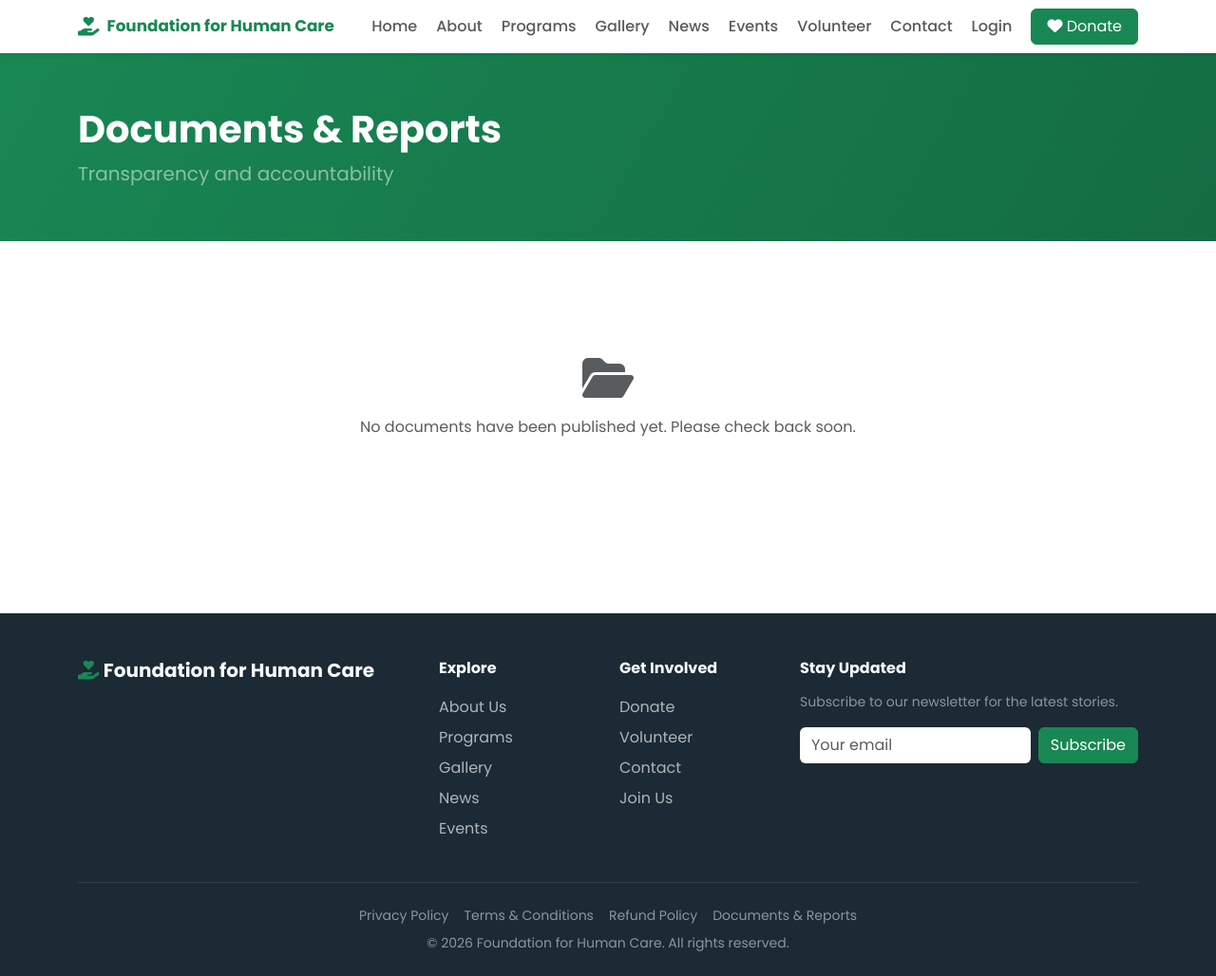
After one commit to VenkyJallella/Foundation-for-Human-Care, a Django app: page /documents/ in a window 1280 px wide. The commit adds this page. Shown: the whole page at 95% size. Run offline with Django 5.2, Linux system fonts and the light colour scheme; data comes from the database, SQL or seed files in the repository; data that the repository does not hold is empty; parts of the project's set-up code (start-up, migrations or seed data) failed here and were passed over.

Commit message:
Add NGO compliance features: policy pages, roles, docs, 80G receipts
- Policy pages (Privacy, Terms, Refund/Cancellation) with admin-editable
  text and sensible org-aware defaults; linked in the footer. Required to
  activate Razorpay live donations.
- Legal/registration fields (legal name, PAN, registration no., 12A, 80G)
  in Site Settings; shown on donation receipts with an 80G tax-deduction note.
- Documents & Reports section (Document model + public page) for publishing
  annual reports, certificates, and governance docs.
- setup_roles management command creating staff permission groups
  (Content Editors, Volunteer Coordinators, Supporters & Donations read-only)
  for safe delegated admin access.

Co-Authored-By: Claude Opus 4.8 (1M context) <noreply@anthropic.com>

```diff
--- a/core/models.py
+++ b/core/models.py
@@ -42,6 +42,24 @@ class SiteSetting(models.Model):
     # Bank / UPI details (shown as a fallback giving option)
     bank_details = models.TextField(blank=True)
 
+    # Legal / registration (shown on receipts & policy pages when filled in)
+    legal_name = models.CharField(
+        max_length=200, blank=True,
+        help_text="Registered legal name, if different from the display name.",
+    )
+    pan_number = models.CharField("PAN", max_length=20, blank=True)
+    registration_number = models.CharField(
+        max_length=80, blank=True,
+        help_text="Trust / Society / Section 8 registration number.",
+    )
+    reg_12a_number = models.CharField("12A registration no.", max_length=80, blank=True)
+    reg_80g_number = models.CharField("80G registration no.", max_length=80, blank=True)
+
+    # Policy pages (admin-editable; sensible defaults shown if left blank)
+    privacy_policy = models.TextField(blank=True)
+    terms_conditions = models.TextField(blank=True)
+    refund_policy = models.TextField(blank=True)
+
     class Meta:
         verbose_name = "Site setting"
         verbose_name_plural = "Site settings"
@@ -83,3 +101,29 @@ class ContactMessage(models.Model):
 
     def __str__(self):
         return f"{self.name} — {self.subject or 'No subject'}"
+
+
+class Document(models.Model):
+    """Public transparency documents — annual reports, certificates, etc."""
+
+    class Category(models.TextChoices):
+        ANNUAL_REPORT = "annual_report", "Annual Report"
+        FINANCIAL = "financial", "Financial Statement"
+        CERTIFICATE = "certificate", "Registration / Certificate"
+        POLICY = "policy", "Policy"
+        OTHER = "other", "Other"
+
+    title = models.CharField(max_length=200)
+    category = models.CharField(
+        max_length=20, choices=Category.choices, default=Category.OTHER
+    )
+    file = models.FileField(upload_to="documents/")
+    description = models.CharField(max_length=255, blank=True)
+    is_published = models.BooleanField(default=True)
+    uploaded = models.DateTimeField(auto_now_add=True)
+
+    class Meta:
+        ordering = ("category", "-uploaded")
+
+    def __str__(self):
+        return self.title
--- a/core/urls.py
+++ b/core/urls.py
@@ -9,4 +9,8 @@ urlpatterns = [
     path("about/", views.about, name="about"),
     path("contact/", views.contact, name="contact"),
     path("newsletter/subscribe/", views.newsletter_subscribe, name="newsletter_subscribe"),
+    path("privacy/", views.privacy, name="privacy"),
+    path("terms/", views.terms, name="terms"),
+    path("refund/", views.refund, name="refund"),
+    path("documents/", views.documents, name="documents"),
 ]
--- a/core/views.py
+++ b/core/views.py
@@ -25,6 +25,76 @@ def home(request):
 
 def about(request):
     return render(request, "core/about.html")
+
+
+def _legal_page(request, title, custom_text, default_text):
+    return render(
+        request,
+        "core/legal_page.html",
+        {"page_title": title, "body": custom_text.strip() or default_text},
+    )
+
+
+def privacy(request):
+    from .models import SiteSetting
+
+    org = SiteSetting.load()
+    default = (
+        f"{org.org_name} respects your privacy. We collect only the information you "
+        "provide (such as name, email and phone) when you donate, register, volunteer "
+        "or contact us, and we use it solely to carry out our charitable work and to "
+        "communicate with you.\n\n"
+        "We do not sell or rent your personal information to anyone. Online payments "
+        "are processed securely by our payment partner (Razorpay); we do not store "
+        "your card or bank details on our servers.\n\n"
+        "You may request access to, correction of, or deletion of your personal data "
+        f"at any time by contacting us at {org.email or 'our contact email'}."
+    )
+    return _legal_page(request, "Privacy Policy", org.privacy_policy, default)
+
+
+def terms(request):
+    from .models import SiteSetting
+
+    org = SiteSetting.load()
+    default = (
+        f"By using the {org.org_name} website you agree to these terms.\n\n"
+        "The content on this site is provided for information about our charitable "
+        "activities. Donations made through this site are voluntary contributions to "
+        f"support the work of {org.org_name} and are used at the organisation's "
+        "discretion towards its charitable objectives.\n\n"
+        "We make every effort to keep information accurate and up to date, but we make "
+        "no warranties as to its completeness. We reserve the right to update these "
+        "terms at any time."
+    )
+    return _legal_page(request, "Terms & Conditions", org.terms_conditions, default)
+
+
+def refund(request):
+    from .models import SiteSetting
+
+    org = SiteSetting.load()
+    default = (
+        "Donations are voluntary contributions and are generally non-refundable.\n\n"
+        "If you believe a donation was made in error, or you were charged incorrectly "
+        "(for example a duplicate transaction), please contact us within 7 days at "
+        f"{org.email or 'our contact email'} with the transaction details. Genuine "
+        "erroneous or duplicate payments will be reviewed and, where appropriate, "
+        "refunded to the original payment method within 5–7 working days.\n\n"
+        "Once a donation receipt has been issued for tax purposes, a refund may not be "
+        "possible."
+    )
+    return _legal_page(request, "Refund & Cancellation Policy", org.refund_policy, default)
+
+
+def documents(request):
+    from .models import Document
+
+    docs = Document.objects.filter(is_published=True)
+    grouped = {}
+    for doc in docs:
+        grouped.setdefault(doc.get_category_display(), []).append(doc)
+    return render(request, "core/documents.html", {"grouped_documents": grouped})
 
 
 def contact(request):
--- /dev/null
+++ b/templates/core/documents.html
@@ -0,0 +1,30 @@
+{% extends "base.html" %}
+{% block title %}Documents & Reports — {{ org.org_name }}{% endblock %}
+{% block content %}
+{% include "partials/page_header.html" with title="Documents & Reports" subtitle="Transparency and accountability" %}
+<section class="section">
+  <div class="container">
+    {% if grouped_documents %}
+      {% for category, docs in grouped_documents.items %}
+        <h4 class="section-title mb-3">{{ category }}</h4>
+        <div class="list-group mb-5 shadow-sm">
+          {% for doc in docs %}
+            <a href="{{ doc.file.url }}" target="_blank" class="list-group-item list-group-item-action d-flex justify-content-between align-items-center">
+              <span>
+                <i class="fas fa-file-pdf text-danger me-2"></i>{{ doc.title }}
+                {% if doc.description %}<small class="text-muted d-block ms-4">{{ doc.description }}</small>{% endif %}
+              </span>
+              <span class="badge bg-success rounded-pill"><i class="fas fa-download"></i></span>
+            </a>
+          {% endfor %}
+        </div>
+      {% endfor %}
+    {% else %}
+      <div class="text-center text-muted py-5">
+        <i class="fas fa-folder-open mb-3" style="font-size:3rem;"></i>
+        <p>No documents have been published yet. Please check back soon.</p>
+      </div>
+    {% endif %}
+  </div>
+</section>
+{% endblock %}
--- a/templates/partials/footer.html
+++ b/templates/partials/footer.html
@@ -47,6 +47,12 @@
       </div>
     </div>
     <hr class="border-secondary my-4">
+    <div class="d-flex flex-wrap justify-content-center gap-3 mb-2 small">
+      <a class="text-white-50" href="{% url 'core:privacy' %}">Privacy Policy</a>
+      <a class="text-white-50" href="{% url 'core:terms' %}">Terms &amp; Conditions</a>
+      <a class="text-white-50" href="{% url 'core:refund' %}">Refund Policy</a>
+      <a class="text-white-50" href="{% url 'core:documents' %}">Documents &amp; Reports</a>
+    </div>
     <div class="text-center text-white-50 small">
       &copy; {% now "Y" %} {{ org.org_name }}. All rights reserved.
     </div>
```
Also changed, not shown: core/admin.py (+18 -1 lines), core/management/commands/setup_roles.py (added, +65 -0 lines), templates/core/legal_page.html (added, +20 -0 lines), templates/donations/receipt.html (+12 -0 lines), core/migrations/0003_document_sitesetting_legal_name_and_more.py (added).
